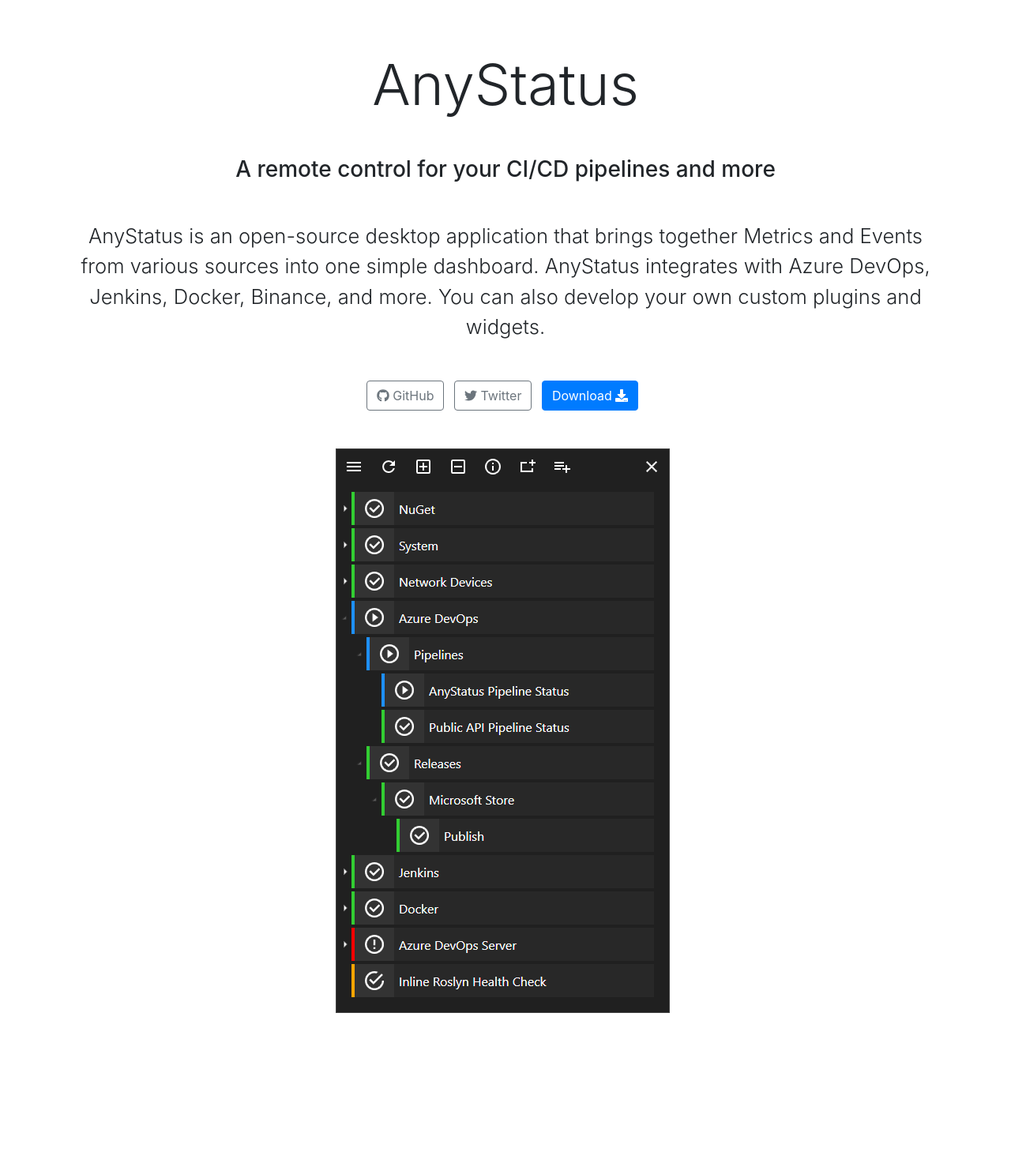
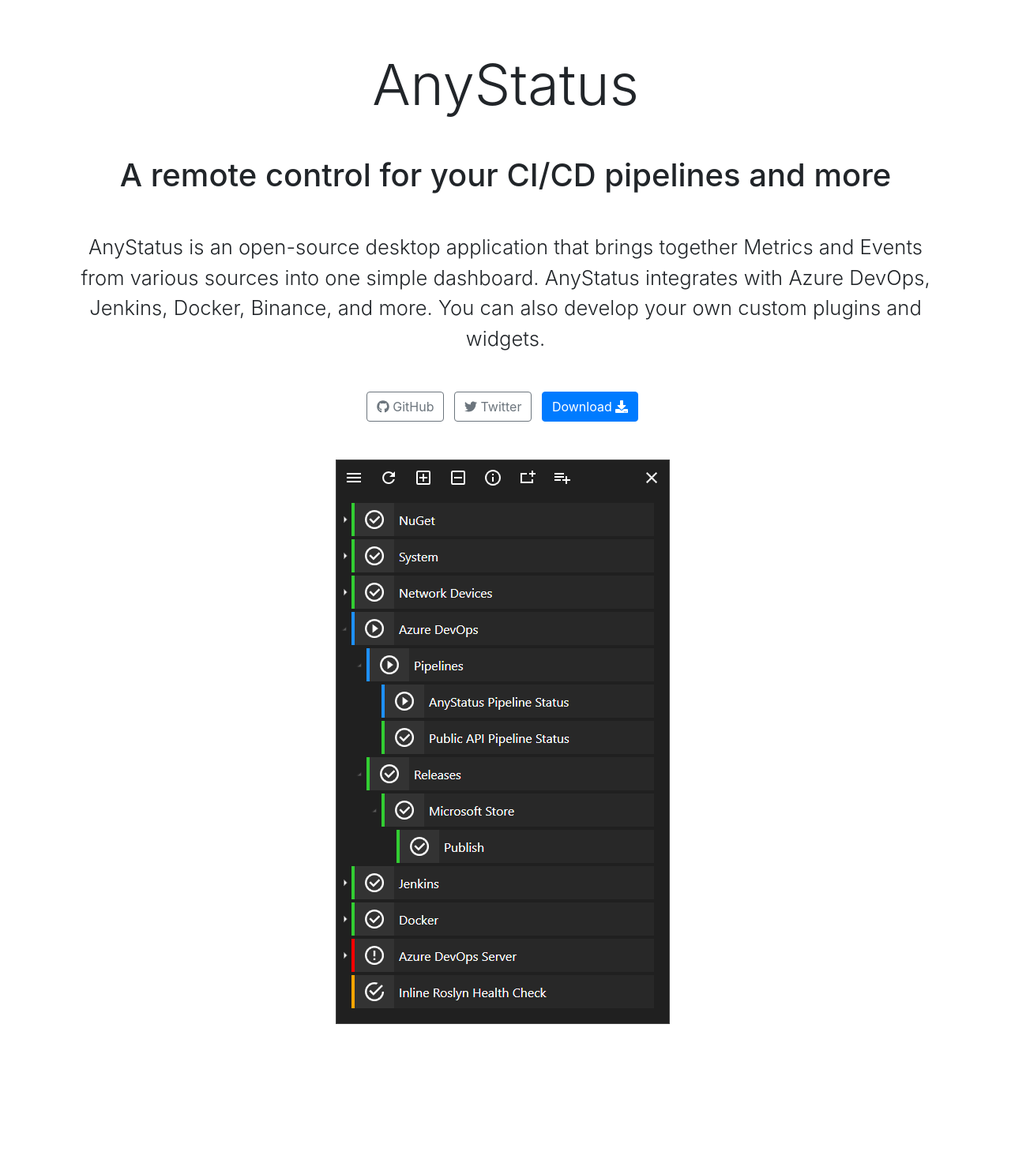
Before and after one commit to AnyStatus/anystatus.github.io, a Jekyll site: the page built from index.html, in a window 1280 px wide. Shown: the whole page at 79% size. Built offline with Jekyll 4.4.1, drawn with Linux system fonts in a browser that asks for light colours.

Commit message:
Update index.html

```diff
--- a/index.html
+++ b/index.html
@@ -10,7 +10,7 @@
         <div class="row">
             <div class="col-md-12 text-center">
                 <h1 class="display-3 mb-5">AnyStatus</h1>
-                <h2 class="mb-5">A remote control for your CI/CD pipelines and more</h2>
+                <h1 class="mb-5">A remote control for your CI/CD pipelines and more</h1>
                 <p class="lead mb-5" style="font-size: 1.6rem">AnyStatus is an open-source desktop application that brings together Metrics and Events from various sources into one simple dashboard. AnyStatus integrates with Azure DevOps, Jenkins, Docker, Binance, and more. You can also develop your own custom plugins and widgets.</p>
                 <p class="mb-5">
                     <a href="https://github.com/AnyStatus/AnyStatus" class="btn btn-outline-secondary mr-2" role="button"><i class="fab fa-github"></i> GitHub</a>
```
